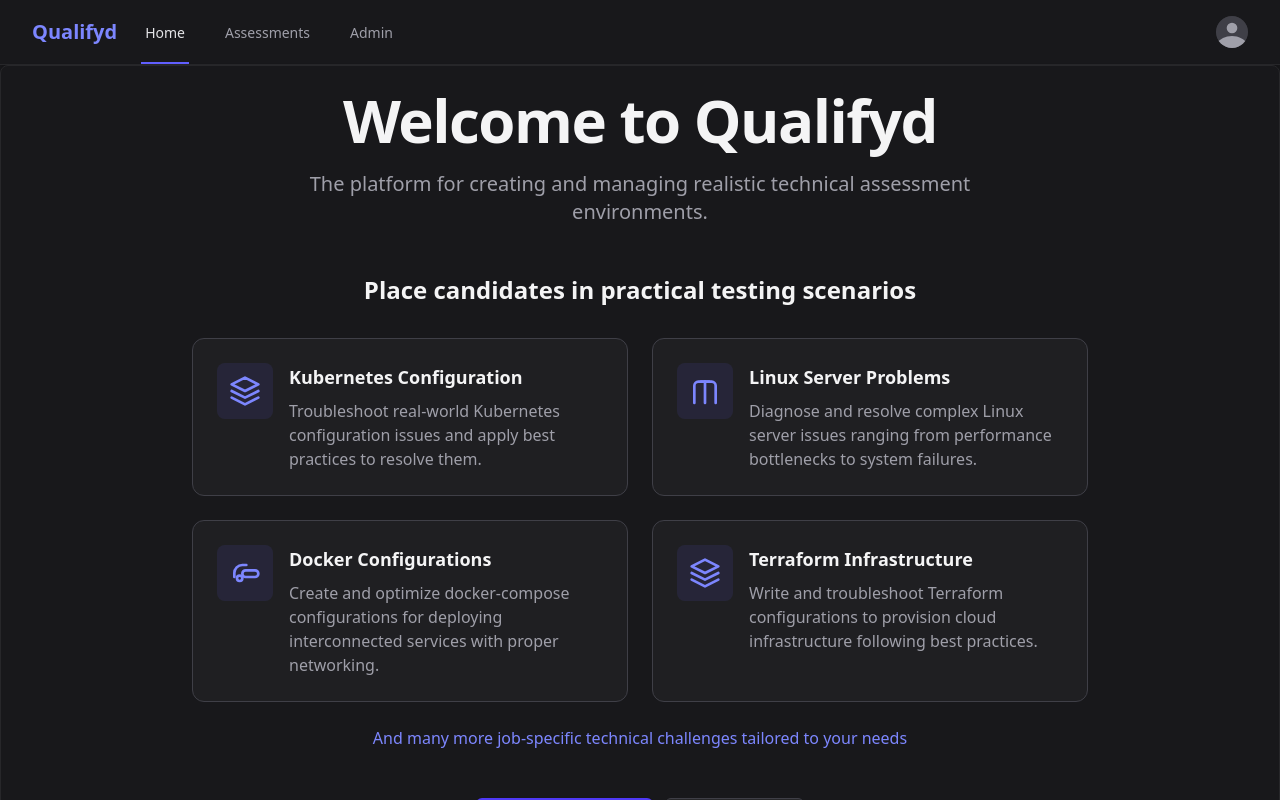
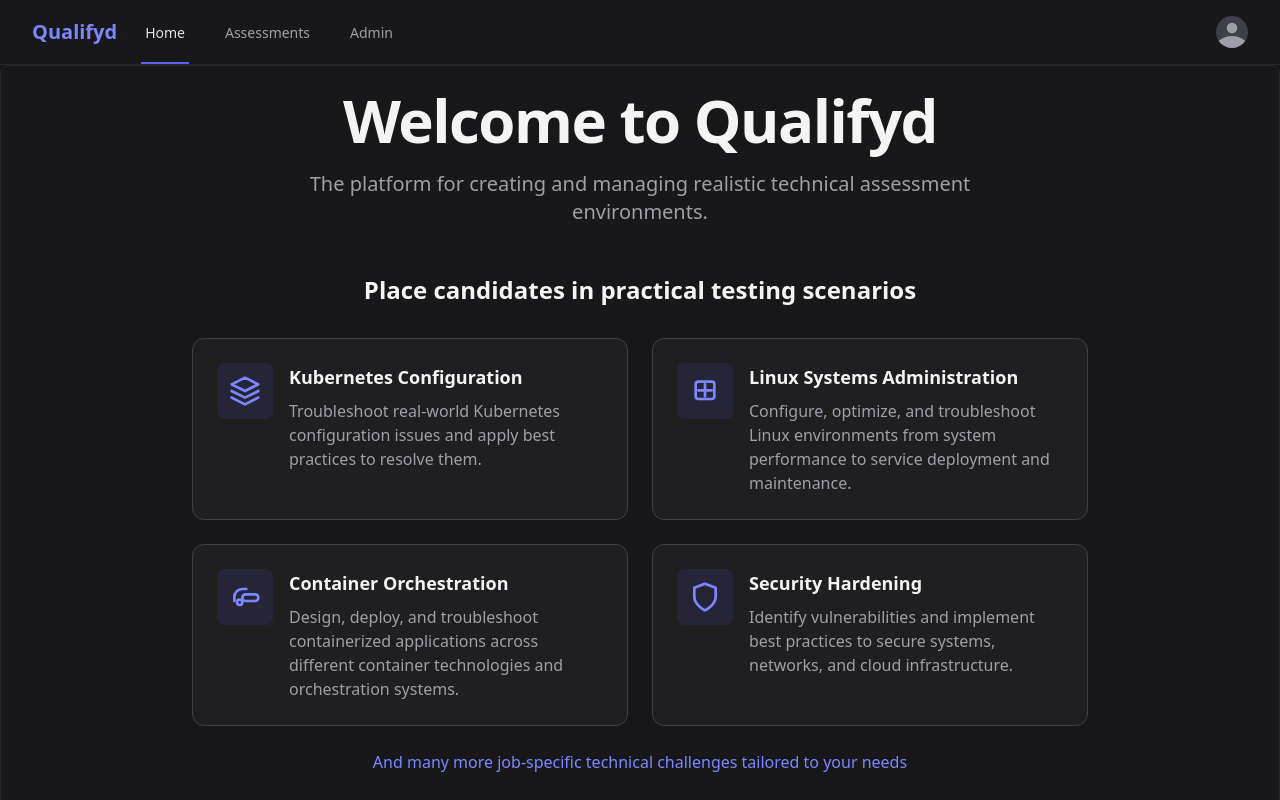
Before and after one commit to cstanislawski/qualifyd, a Next.js app in the folder frontend/: page / in a window 1280 px wide. Shown: the top 800 px of the page. Built offline with nearby package versions, Linux system fonts and the light colour scheme.

Commit message:
feat: update README and layout descriptions for clarity and relevance in technical assessments

```diff
--- a/frontend/src/app/layout.tsx
+++ b/frontend/src/app/layout.tsx
@@ -11,7 +11,7 @@ const inter = Inter({
 
 export const metadata: Metadata = {
   title: "Qualifyd - Technical Assessment Platform",
-  description: "Platform for creating and managing realistic technical assessment environments",
+  description: "Platform for creating and managing realistic technical assessments",
 };
 
 export default function RootLayout({
--- a/frontend/src/app/page.tsx
+++ b/frontend/src/app/page.tsx
@@ -40,14 +40,14 @@ export default function Home() {
                 <div className="flex items-start">
                   <div className="bg-indigo-500/10 p-3 rounded-lg mr-4 group-hover:bg-indigo-500/20 transition-all">
                     <svg xmlns="http://www.w3.org/2000/svg" className="h-8 w-8 text-indigo-400" viewBox="0 0 24 24" fill="none" stroke="currentColor" strokeWidth="2" strokeLinecap="round" strokeLinejoin="round">
-                      <path d="M4 21v-13a3 3 0 0 1 3-3h10a3 3 0 0 1 3 3v13"></path>
-                      <line x1="9" y1="5" x2="15" y2="5"></line>
-                      <line x1="12" y1="5" x2="12" y2="21"></line>
+                      <path d="M19 16V7a2 2 0 0 0-2-2H7a2 2 0 0 0-2 2v9a2 2 0 0 0 2 2h10a2 2 0 0 0 2-2z"></path>
+                      <line x1="12" y1="7" x2="12" y2="16"></line>
+                      <line x1="7" y1="11.5" x2="17" y2="11.5"></line>
                     </svg>
                   </div>
                   <div>
-                    <h3 className="text-lg font-semibold text-zinc-100 mb-2">Linux Server Problems</h3>
-                    <p className="text-zinc-400">Diagnose and resolve complex Linux server issues ranging from performance bottlenecks to system failures.</p>
+                    <h3 className="text-lg font-semibold text-zinc-100 mb-2">Linux Systems Administration</h3>
+                    <p className="text-zinc-400">Configure, optimize, and troubleshoot Linux environments from system performance to service deployment and maintenance.</p>
                   </div>
                 </div>
               </div>
@@ -63,24 +63,23 @@ export default function Home() {
                     </svg>
                   </div>
                   <div>
-                    <h3 className="text-lg font-semibold text-zinc-100 mb-2">Docker Configurations</h3>
-                    <p className="text-zinc-400">Create and optimize docker-compose configurations for deploying interconnected services with proper networking.</p>
+                    <h3 className="text-lg font-semibold text-zinc-100 mb-2">Container Orchestration</h3>
+                    <p className="text-zinc-400">Design, deploy, and troubleshoot containerized applications across different container technologies and orchestration systems.</p>
                   </div>
                 </div>
               </div>
 
-              {/* Terraform Card */}
+              {/* Security Card - Replacing Terraform Card */}
               <div className="bg-zinc-800/50 rounded-xl p-6 border border-zinc-700 hover:border-indigo-500 transition-all hover:shadow-md hover:shadow-indigo-500/10 group">
                 <div className="flex items-start">
                   <div className="bg-indigo-500/10 p-3 rounded-lg mr-4 group-hover:bg-indigo-500/20 transition-all">
                     <svg xmlns="http://www.w3.org/2000/svg" className="h-8 w-8 text-indigo-400" viewBox="0 0 24 24" fill="none" stroke="currentColor" strokeWidth="2" strokeLinecap="round" strokeLinejoin="round">
-                      <path d="M12 2L2 7l10 5 10-5-10-5zM2 17l10 5 10-5"></path>
-                      <path d="M2 12l10 5 10-5"></path>
+                      <path d="M12 22s8-4 8-10V5l-8-3-8 3v7c0 6 8 10 8 10z"></path>
                     </svg>
                   </div>
                   <div>
-                    <h3 className="text-lg font-semibold text-zinc-100 mb-2">Terraform Infrastructure</h3>
-                    <p className="text-zinc-400">Write and troubleshoot Terraform configurations to provision cloud infrastructure following best practices.</p>
+                    <h3 className="text-lg font-semibold text-zinc-100 mb-2">Security Hardening</h3>
+                    <p className="text-zinc-400">Identify vulnerabilities and implement best practices to secure systems, networks, and cloud infrastructure.</p>
                   </div>
                 </div>
               </div>
```
Also changed, not shown: 1 other file (tests, documents, lock files or other folders).
